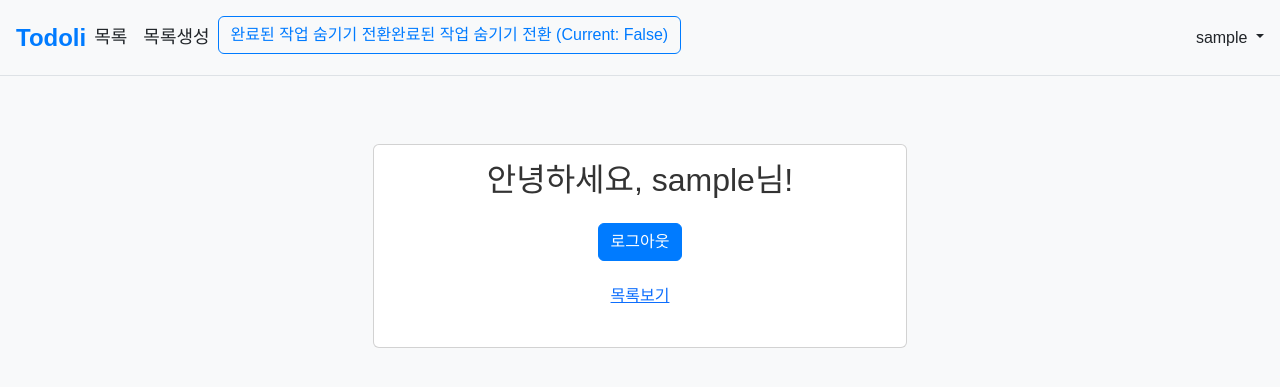
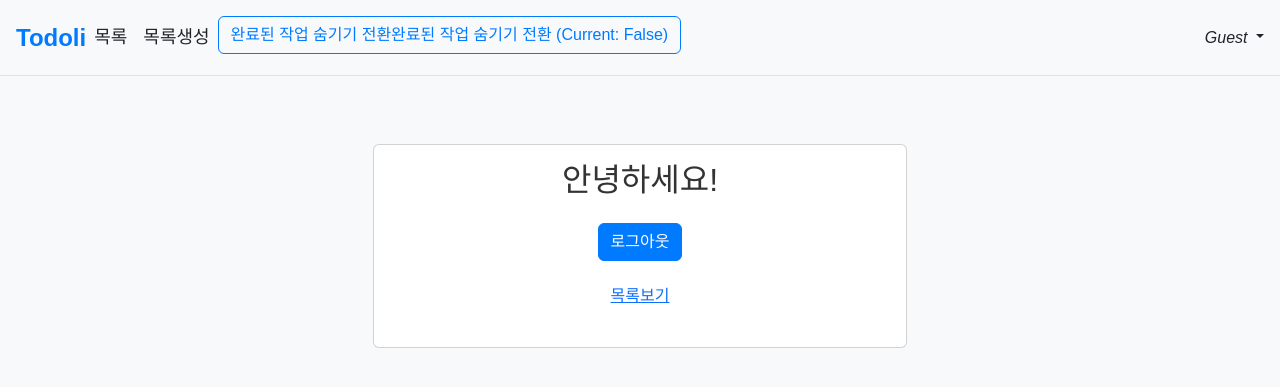
Before and after one commit to parkchamchi/SoftwareEngineering2023, a Django app: page / in a window 1280 px wide. Shown: the top 387 px of the page. Run offline with Django 4.2, Linux system fonts and the light colour scheme; the visitor is signed in with stand-in values (Sample User, id 1); data comes from the database, SQL or seed files in the repository; parts of the project's set-up code (start-up, migrations or seed data) failed here and were passed over.

Commit message:
template에서 guest user 구분

```diff
--- a/src/templates/base.html
+++ b/src/templates/base.html
@@ -94,6 +94,10 @@
     .alarm {
       font-weight: bold;
     }
+
+	.guest_username {
+		font-style: italic;
+	}
   </style>
 </head>
 
@@ -120,7 +124,13 @@
         <div class="dropdown text-end">
           <a href="#" class="d-block link-dark text-decoration-none dropdown-toggle" id="dropdownUser1"
             data-bs-toggle="dropdown" aria-expanded="false">
-            {{ user.username }}
+			{% load guest_user %}
+			{% if user|is_guest_user %}
+			  <span class="guest_username">Guest</span>
+			{% else %}
+			  <span class="non_guest_username">{{ user.username }}</span>
+			{% endif %}
+
           </a>
           <ul class="dropdown-menu text-small" aria-labelledby="dropdownUser1">
             <li><a class="dropdown-item" href="{% url 'logout' %}">로그아웃</a></li>
--- a/src/templates/home.html
+++ b/src/templates/home.html
@@ -9,12 +9,19 @@
         <div class="card mt-5">
           <div class="card-body text-center">
             {% if user.is_authenticated %}
-            <h2 class="mb-4">안녕하세요, {{ user.username }}님!</h2>
-            <p><a href="{% url 'logout' %}" class="btn btn-primary">로그아웃</a></p>
+              <h2 class="mb-4">
+                {% load guest_user %}
+                {% if user|is_guest_user %}
+                  안녕하세요!
+                {% else %}
+                  안녕하세요, {{ user.username }}님!
+                {% endif %}
+              </h2>
+              <p><a href="{% url 'logout' %}" class="btn btn-primary">로그아웃</a></p>
             {% else %}
-            <p class="mb-4">로그인하지 않았습니다</p>
-            <p><a href="{% url 'login' %}" class="btn btn-primary">로그인</a> |
-              <a href="{% url 'signup' %}" class="btn btn-outline-primary">회원가입</a></p>
+              <p class="mb-4">로그인하지 않았습니다</p>
+              <p><a href="{% url 'login' %}" class="btn btn-primary">로그인</a> |
+                <a href="{% url 'signup' %}" class="btn btn-outline-primary">회원가입</a></p>
             {% endif %}
             <p><a href="{% url 'list_list' %}" class="btn btn-link">목록보기</a></p>
           </div>
```
